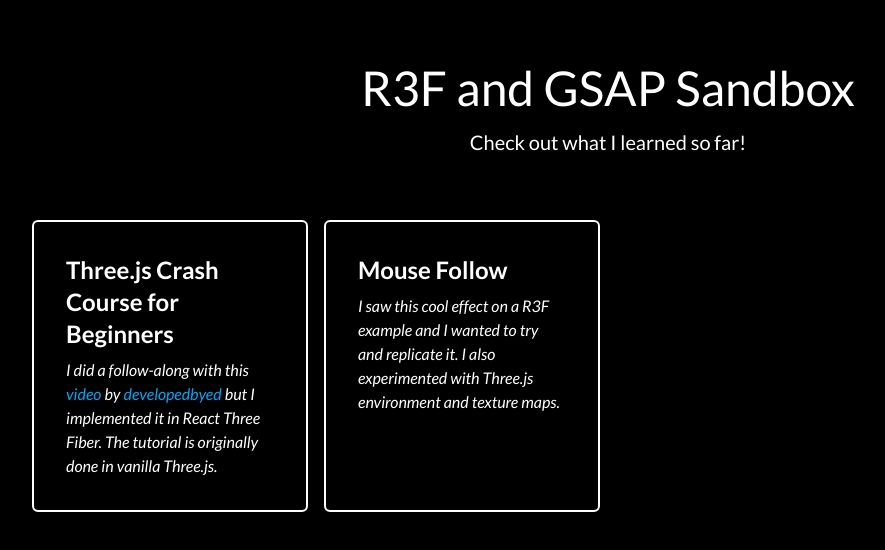
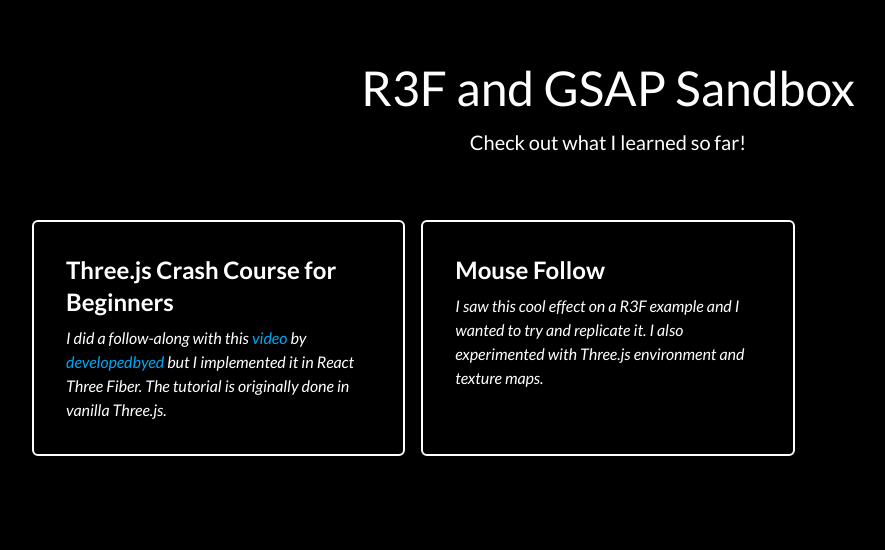
Before and after one commit to KenYunNot/r3f-sandbox, a React (Vite) app: page / in a window 1280 px wide. Shown: the top 550 px of the page, without its empty margins (32-917 px from the left). Built offline with nearby package versions, Linux system fonts and the light colour scheme; the HTML template or start-up script is replaced by a standard one.

Commit message:
fix: grid three columns not four

```diff
--- a/src/routes/(home)/index.tsx
+++ b/src/routes/(home)/index.tsx
@@ -31,7 +31,7 @@ const Home = () => {
         <h1 className='text-5xl mb-4'>R3F and GSAP Sandbox</h1>
         <p className='text-xl'>Check out what I learned so far!</p>
       </div>
-      <div className='max-w-7xl grid grid-cols-4 gap-4'>
+      <div className='max-w-7xl grid grid-cols-3 gap-4'>
         <GridItem
           href='developedbyed-followalong'
           title='Three.js Crash Course for Beginners'
```
